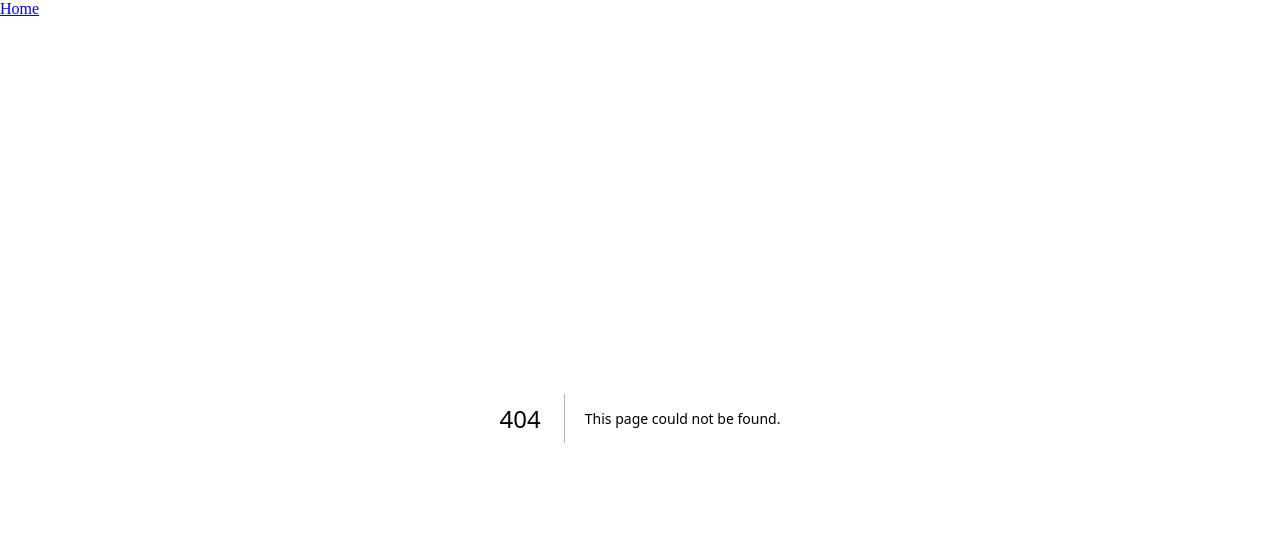
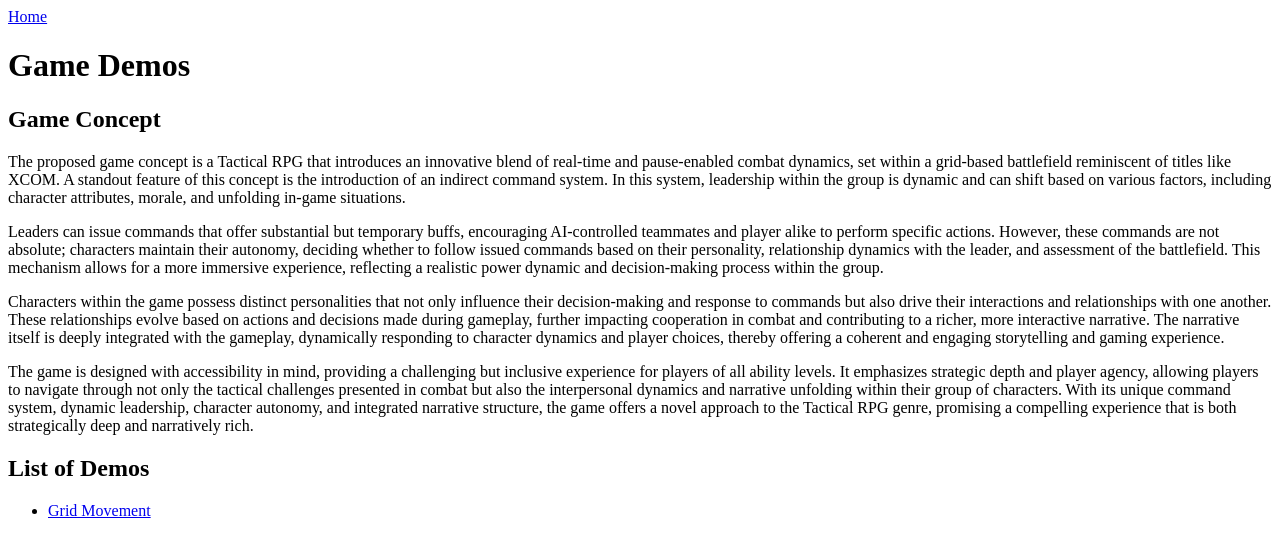
Before and after one commit to alareti/frontend, a Next.js app: page /game-demos in a window 1280 px wide. Before the commit this address had no page. Shown: the top 554 px of the page. Built offline with nearby package versions, Linux system fonts and the light colour scheme.

Commit message:
grid-movement

```diff
--- /dev/null
+++ b/src/app/game-demos/grid-movement/page.tsx
@@ -0,0 +1,88 @@
+"use client";
+
+import { useState } from "react";
+
+function inRange(x: number | number[], a: number, b: number): boolean {
+  if (Array.isArray(x)) {
+    return !x
+      .map((x_i) => {
+        return x_i >= a && x_i < b;
+      })
+      .includes(false);
+  } else {
+    return x >= a && x < b;
+  }
+}
+
+function GridSVG({ position }: { position: [number, number] }) {
+  const pixelsPerCell = 30;
+  const numLines = 10;
+  const numPixels = numLines * pixelsPerCell;
+
+  const verticalLines = [];
+  for (let x = 0; x <= numPixels; x += pixelsPerCell) {
+    verticalLines.push(
+      <line
+        key={x}
+        x1={x}
+        y1={0}
+        x2={x}
+        y2={numPixels}
+        stroke="lightblue"
+        strokeWidth={1}
+      />
+    );
+  }
+
+  const horizontalLines = [];
+  for (let y = 0; y <= numPixels; y += pixelsPerCell) {
+    horizontalLines.push(
+      <line
+        key={y}
+        x1={0}
+        y1={y}
+        x2={numPixels}
+        y2={y}
+        stroke="lightblue"
+        strokeWidth={1}
+      />
+    );
+  }
+
+  let posBox = <></>;
+  if (inRange(position, 0, numLines)) {
+    posBox = (
+      <rect
+        x={position[0] * pixelsPerCell}
+        y={position[1] * pixelsPerCell}
+        width={pixelsPerCell}
+        height={pixelsPerCell}
+        fill="black"
+      ></rect>
+    );
+  }
+
+  return (
+    <svg
+      width={numPixels}
+      height={numPixels}
+      viewBox={`0 0 ${numPixels} ${numPixels}`}
+      xmlns="http://www.w3.org/2000/svg"
+    >
+      {verticalLines}
+      {horizontalLines}
+      {posBox}
+    </svg>
+  );
+}
+
+export default function Index() {
+  const [xy, setXY] = useState<[number, number]>([3, 1]);
+
+  return (
+    <>
+      <p>{JSON.stringify(xy)}</p>
+      <GridSVG position={xy}></GridSVG>
+    </>
+  );
+}
--- /dev/null
+++ b/src/app/game-demos/page.tsx
@@ -0,0 +1,57 @@
+import Link from "next/link";
+
+export default function Index() {
+  return (
+    <>
+      <h1>Game Demos</h1>
+      <h2>Game Concept</h2>
+      <p>
+        The proposed game concept is a Tactical RPG that introduces an
+        innovative blend of real-time and pause-enabled combat dynamics, set
+        within a grid-based battlefield reminiscent of titles like XCOM. A
+        standout feature of this concept is the introduction of an indirect
+        command system. In this system, leadership within the group is dynamic
+        and can shift based on various factors, including character attributes,
+        morale, and unfolding in-game situations.
+      </p>
+      <p>
+        Leaders can issue commands that offer substantial but temporary buffs,
+        encouraging AI-controlled teammates and player alike to perform specific
+        actions. However, these commands are not absolute; characters maintain
+        their autonomy, deciding whether to follow issued commands based on
+        their personality, relationship dynamics with the leader, and assessment
+        of the battlefield. This mechanism allows for a more immersive
+        experience, reflecting a realistic power dynamic and decision-making
+        process within the group.
+      </p>
+      <p>
+        Characters within the game possess distinct personalities that not only
+        influence their decision-making and response to commands but also drive
+        their interactions and relationships with one another. These
+        relationships evolve based on actions and decisions made during
+        gameplay, further impacting cooperation in combat and contributing to a
+        richer, more interactive narrative. The narrative itself is deeply
+        integrated with the gameplay, dynamically responding to character
+        dynamics and player choices, thereby offering a coherent and engaging
+        storytelling and gaming experience.
+      </p>
+      <p>
+        The game is designed with accessibility in mind, providing a challenging
+        but inclusive experience for players of all ability levels. It
+        emphasizes strategic depth and player agency, allowing players to
+        navigate through not only the tactical challenges presented in combat
+        but also the interpersonal dynamics and narrative unfolding within their
+        group of characters. With its unique command system, dynamic leadership,
+        character autonomy, and integrated narrative structure, the game offers
+        a novel approach to the Tactical RPG genre, promising a compelling
+        experience that is both strategically deep and narratively rich.
+      </p>
+      <h2>List of Demos</h2>
+      <ul>
+        <li>
+          <Link href={"game-demos/grid-movement"}>Grid Movement</Link>
+        </li>
+      </ul>
+    </>
+  );
+}
--- a/src/app/page.tsx
+++ b/src/app/page.tsx
@@ -33,6 +33,10 @@ export default function Home() {
         detail an rich and compelling universe where a wide swathe of narratives
         may flourish.
       </p>
+      <p>
+        There will also be game demos here to help flesh out various ideas I
+        have with trying to bring <i>Astralys</i> to life.
+      </p>
       <h2>Table of Contents</h2>
       <ul>
         <li>
@@ -41,6 +45,9 @@ export default function Home() {
         <li>
           <Link href="./astralys">Astralys</Link>
         </li>
+        <li>
+          <Link href="./game-demos">Game Demos</Link>
+        </li>
       </ul>
     </>
   );
```
